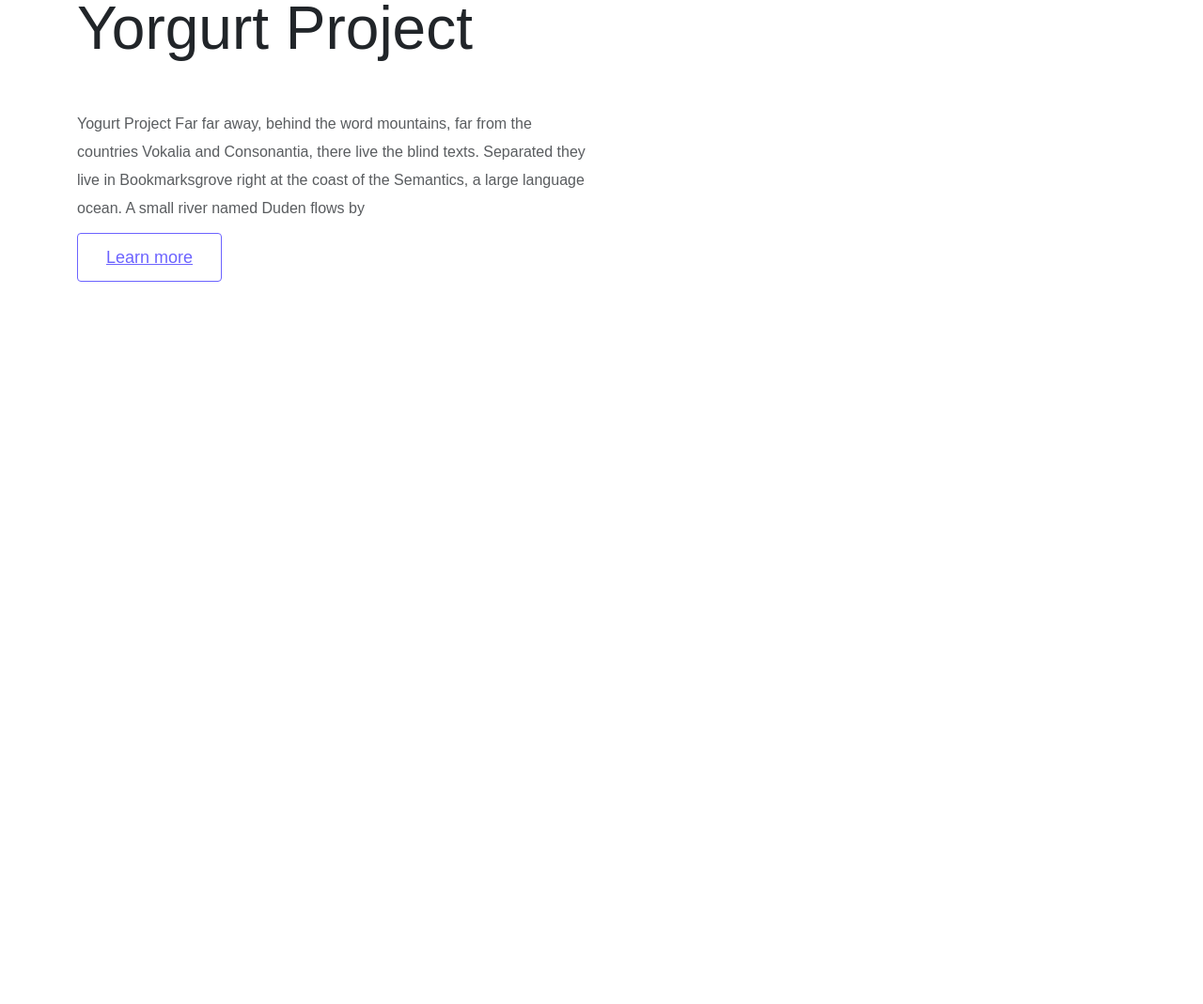
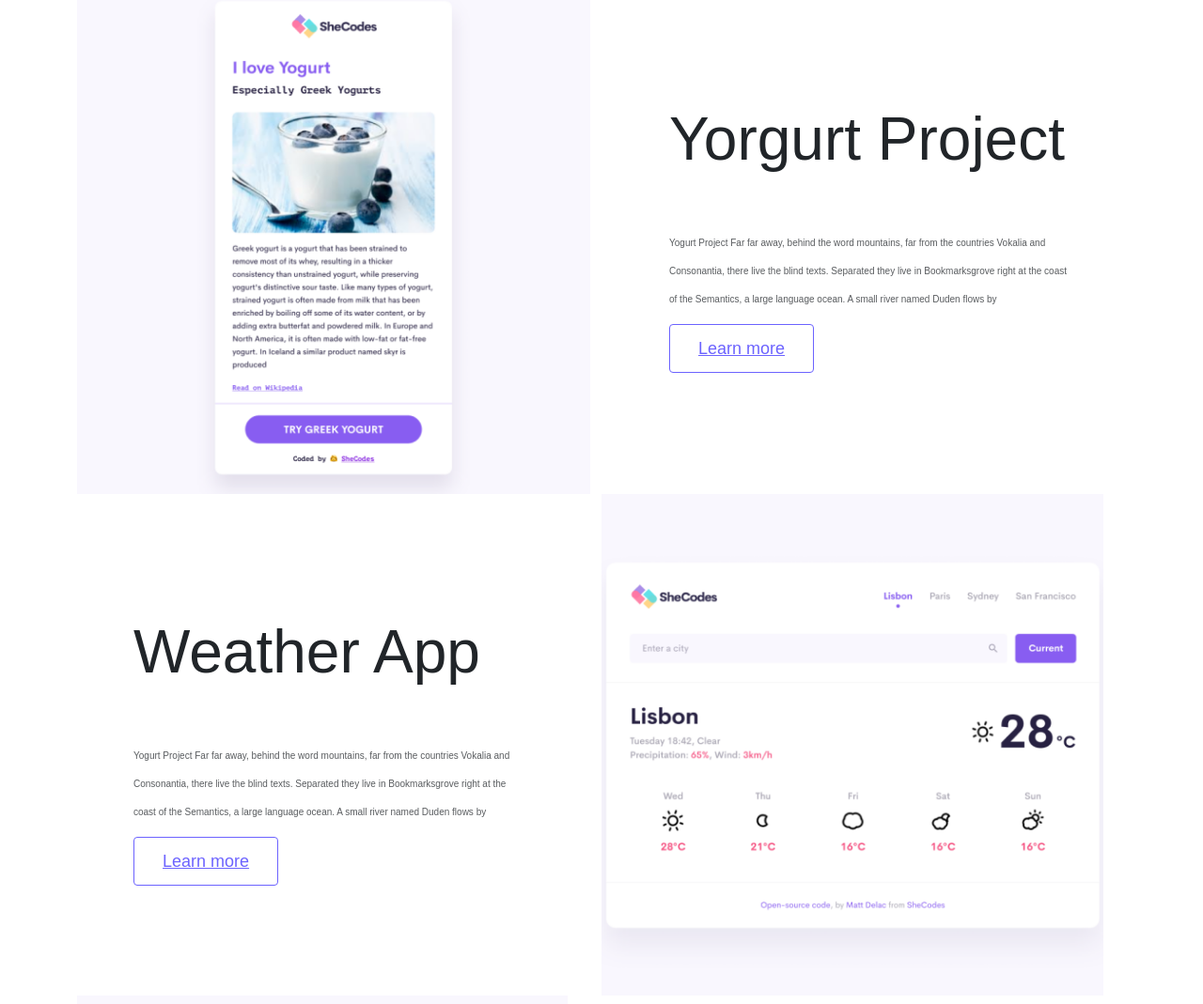
Before and after one commit to Monica-G30/portfoli-project, a plain HTML site: page index.html in a window 1280 px wide. Shown: the part 663-1732 px from the top of the page at 94% size. Before the commit the page ends 963 px from the top, so only its background shows below. Drawn offline with nearby package versions, Linux system fonts and the light colour scheme.

Commit message:
added dictionary,yorgurt and weather png and intergrated the homepage design

```diff
--- a/index.html
+++ b/index.html
@@ -35,16 +35,57 @@
       </p>
     </div>
     <div class="container">
-      <div class="row"><div class="col-6"</div>
-
-      <h2 class="mb-5">Yorgurt Project</h2>
-      <p class="mb-4 text-muted">
-        Yogurt Project Far far away, behind the word mountains, far from the
-        countries Vokalia and Consonantia, there live the blind texts. Separated
-        they live in Bookmarksgrove right at the coast of the Semantics, a large
-        language ocean. A small river named Duden flows by
-      </p>
-      <a href="" class="btn-branding-outline">Learn more</a>
+      <div class="row mb-5">
+      <div class="col d-none d-lg-block">
+        <img src="images/yorgurt.png" class="img-fluid" />
+      </div>
+      <div class="col-6">
+        <div class="project-description">
+          <h2 class="mb-5">Yorgurt Project</h2>
+          <p class="mb-4 text-muted">
+            Yogurt Project Far far away, behind the word mountains, far from the
+            countries Vokalia and Consonantia, there live the blind texts.
+            Separated they live in Bookmarksgrove right at the coast of the
+            Semantics, a large language ocean. A small river named Duden flows
+            by
+          </p>
+          <a href="" class="btn-branding-outline">Learn more</a>
+        </div>
+      </div>
+      <div class="row mb-5">
+      <div class="col-6">
+        <div class="project-description">
+          <h2 class="mb-5">Weather App</h2>
+          <p class="mb-4 text-muted">
+            Yogurt Project Far far away, behind the word mountains, far from the
+            countries Vokalia and Consonantia, there live the blind texts.
+            Separated they live in Bookmarksgrove right at the coast of the
+            Semantics, a large language ocean. A small river named Duden flows
+            by
+          </p>
+          <a href="" class="btn-branding-outline">Learn more</a>
+          </div>
+          </div>
+      <div class="col d-none d-lg-block">
+        <img src="images/weather.png" class="img-fluid" />
+      </div>
+       <div class="row mb-5">
+      <div class="col d-none d-lg-block">
+        <img src="images/dictionary.png" class="img-fluid" />
+      </div>
+      <div class="col-6">
+        <div class="project-description">
+          <h2 class="mb-5">Dictionary Project</h2>
+          <p class="mb-4 text-muted">
+            Yogurt Project Far far away, behind the word mountains, far from the
+            countries Vokalia and Consonantia, there live the blind texts.
+            Separated they live in Bookmarksgrove right at the coast of the
+            Semantics, a large language ocean. A small river named Duden flows
+            by
+          </p>
+          <a href="" class="btn-branding-outline">Learn more</a>
+        </div>
+      </div>
     </div>
   </body>
 </html>
--- a/styles/portfolio.css
+++ b/styles/portfolio.css
@@ -18,11 +18,12 @@ h6 {
 }
 h2 {
   font-size: 64px;
+  line-height: 1.5;
 }
 
 p {
-  font-size: 16px;
-  font-style: normal;
+  font-size: 10px;
+  font-style: light;
   line-height: 30px;
 }
 .hero {
@@ -40,7 +41,7 @@ p {
   font-family: "poppins", sans-serif;
   font-weight: normal;
   font-size: 24px;
-  line-height: 2;
+  line-height: 1.5;
   font-size: 24px;
 }
 .btn-branding {
@@ -59,3 +60,21 @@ p {
   line-height: 27px;
   padding: 15px 30px;
 }
+.project-description {
+  padding: 120px 60px;
+}
+@media (max-width: 900px) {
+  h1 {
+    font-size: 44px;
+  }
+  h2 {
+    font-size: 44px;
+  }
+  .hero {
+    padding: 80px 60px;
+  }
+  .project-description {
+    padding: 0;
+    text-align: center;
+  }
+}
```
Also changed, not shown: images/dictionary.png (added), images/weather.png (added), images/yorgurt.png (added).
